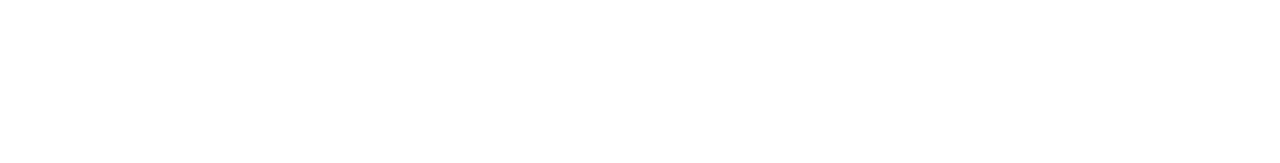
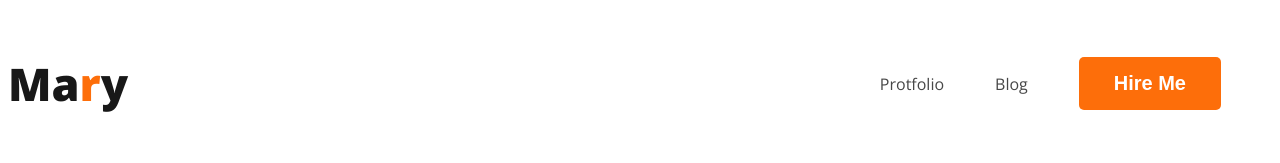
Before and after one commit to shafinahmed04/webdeveloper-protfolio, a plain HTML site: page index.html in a window 1280 px wide. Drawn offline with nearby package versions, Linux system fonts and the light colour scheme.

Commit message:
added nav

```diff
--- a/index.html
+++ b/index.html
@@ -3,9 +3,30 @@
 <head>
     <meta charset="UTF-8">
     <meta name="viewport" content="width=device-width, initial-scale=1.0">
-    <title>Document</title>
+    <title>Web Developer Protfolio</title>
+
+    <link rel="preconnect" href="https://fonts.googleapis.com">
+<link rel="preconnect" href="https://fonts.gstatic.com" crossorigin>
+<link href="https://fonts.googleapis.com/css2?family=Open+Sans:wght@400;700;800&display=swap" rel="stylesheet">
+
+    <link rel="stylesheet" href="styles/protfolio.css">
 </head>
 <body>
+    <header>
+       <nav>
+          <h3 class="nav-title">Ma<span class="text-primary">r</span>y</h3>
+          <ul>
+            <li><a href="">Protfolio</a></li>
+            <li><a href="">Blog</a></li>
+            <li><button class="btn-primery">Hire Me</button></li>
+          </ul>
+       </nav>
+    </header>
+    <main>
 
+    </main>
+    <footer>
+
+    </footer>
 </body>
 </html>
--- /dev/null
+++ b/styles/protfolio.css
@@ -0,0 +1,42 @@
+/* common shared styles*/
+body{
+    fornt-family:'Lato', sans-serif;
+    font-family: 'Open Sans', sans-serif;
+}
+.text-primary{
+    color: #fd6e0a;
+}
+.btn-primery{
+    border-radius: 5px;
+    background-color: #fd6e0a;
+    border: 0;
+    color: white;
+    font-size: 20px;
+    font-weight: 700;
+    padding: 15px 35px;
+}
+/* nav related styles*/
+nav{
+    display: flex;
+    justify-content: space-between;
+}
+nav{
+    display: flex;
+}
+.nav-title{
+    color: #181818;
+    font-size: 45px;
+    font-weight: 800;
+}
+nav > ul{
+    display: flex;
+    align-items: center;
+}
+nav li {
+    list-style: none;
+    margin-right: 51px;
+}
+nav a{
+    text-decoration: none;
+    color: #474747;
+}
```
